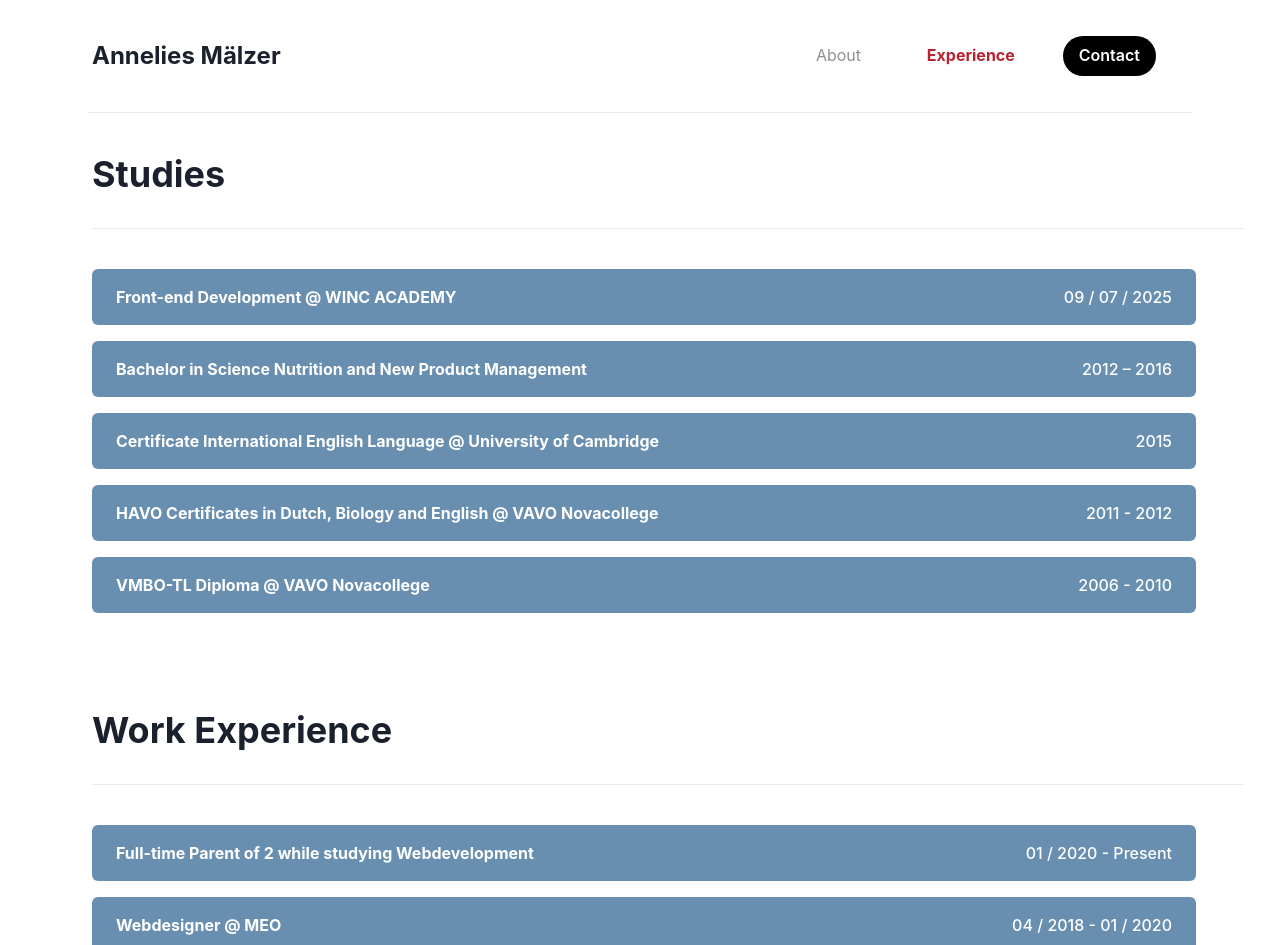
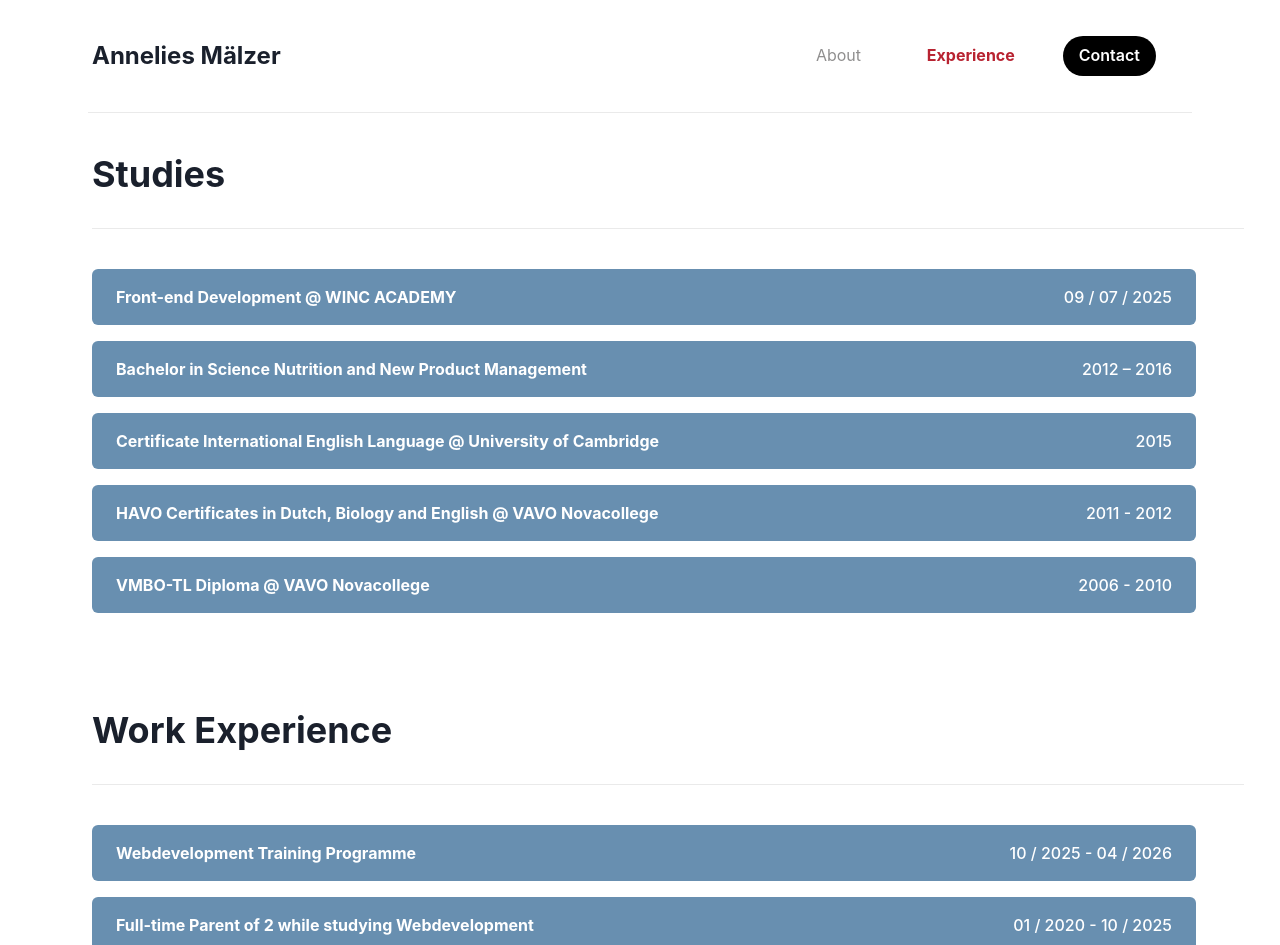
Before and after one commit to Annie113/my_portfolio, a React (Vite) app: page /experience in a window 1280 px wide. Shown: the top 945 px of the page. Built offline with nearby package versions, Linux system fonts and the light colour scheme.

Commit message:
update all files

```diff
--- a/src/pages/Experience.jsx
+++ b/src/pages/Experience.jsx
@@ -305,9 +305,61 @@ export const Experience = () => {
                     justifyContent="space-between"
                   >
                     <Text fontWeight="bold">
+                      Webdevelopment Training Programme
+                    </Text>
+                    <Text fontWeight="medium"> 10 / 2025 - 04 / 2026 </Text>
+                  </AccordionButton>
+                </h3>
+                <AccordionPanel
+                  bg="#fff"
+                  color="#4a5568"
+                  p={6}
+                  borderRadius="md"
+                >
+                  <Text fontSize="sm" mb={2}>
+                    📍 Haarlem, The Netherlands &nbsp;&nbsp; 🔗{" "}
+                  </Text>
+                  <Text fontSize="sm" mb={4}>
+                    Strengtening my skills in HTML, CSS and Bootstrap by working with a similar CMS as Wordpress.
+                  </Text>
+                  <HStack spacing={2} flexWrap="wrap">
+                    {["CSS", "HTML", "Bootstrap", "Canva", "Photopea", "Collaborate with Colleages"].map(
+                      (tag) => (
+                        <Box
+                          key={tag}
+                          px={3}
+                          py={1}
+                          bg="customBlue.25"
+                          borderRadius="md"
+                          fontSize="xs"
+                          fontWeight="bold"
+                        >
+                          {tag}
+                        </Box>
+                      )
+                    )}
+                  </HStack>
+                </AccordionPanel>
+              </>
+            </AccordionItem>
+
+            {/* Work Experience 2 */}
+            <AccordionItem border="none" mb={4}>
+              <>
+                <h3>
+                  <AccordionButton
+                    bg="customBlue.500"
+                    color="white"
+                    _hover={{ bg: "customBlue.700" }}
+                    px={6}
+                    py={4}
+                    borderRadius="md"
+                    justifyContent="space-between"
+                  >
+                    <Text fontWeight="bold">
                       Full-time Parent of 2 while studying Webdevelopment
                     </Text>
-                    <Text fontWeight="medium"> 01 / 2020 - Present </Text>
+                    <Text fontWeight="medium"> 01 / 2020 - 10 / 2025 </Text>
                   </AccordionButton>
                 </h3>
                 <AccordionPanel
@@ -343,7 +395,7 @@ export const Experience = () => {
               </>
             </AccordionItem>
 
-            {/* Work Experience 2 */}
+            {/* Work Experience 3 */}
             <AccordionItem border="none" mb={4}>
               <>
                 <h3>
@@ -359,7 +411,7 @@ export const Experience = () => {
                     <Text fontWeight="bold">
                       Webdesigner @ MEO
                     </Text>
-                    <Text fontWeight="medium"> 04 / 2018 - 01 / 2020 </Text>
+                    <Text fontWeight="medium"> 04 / 2018 - 02 / 2020 </Text>
                   </AccordionButton>
                 </h3>
                 <AccordionPanel
@@ -405,7 +457,7 @@ export const Experience = () => {
             </AccordionItem>
 
 
-            {/* Work Experience 3 */}
+            {/* Work Experience 4 */}
             <AccordionItem border="none" mb={4}>
               <>
                 <h3>
```
